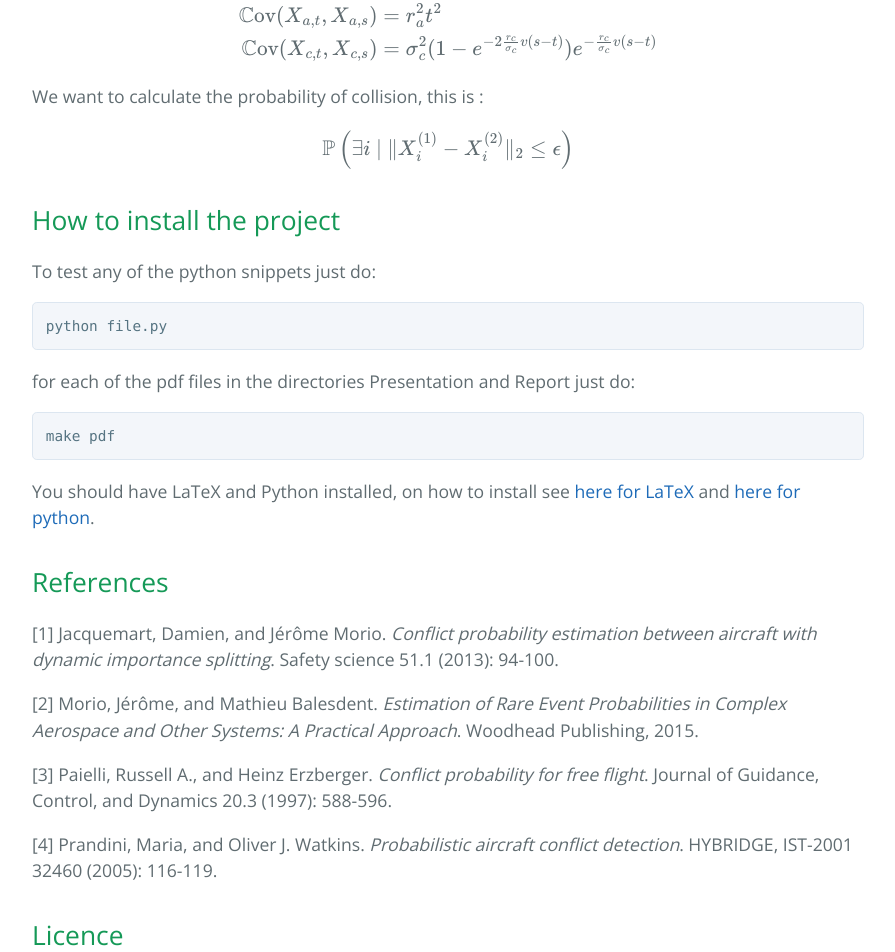
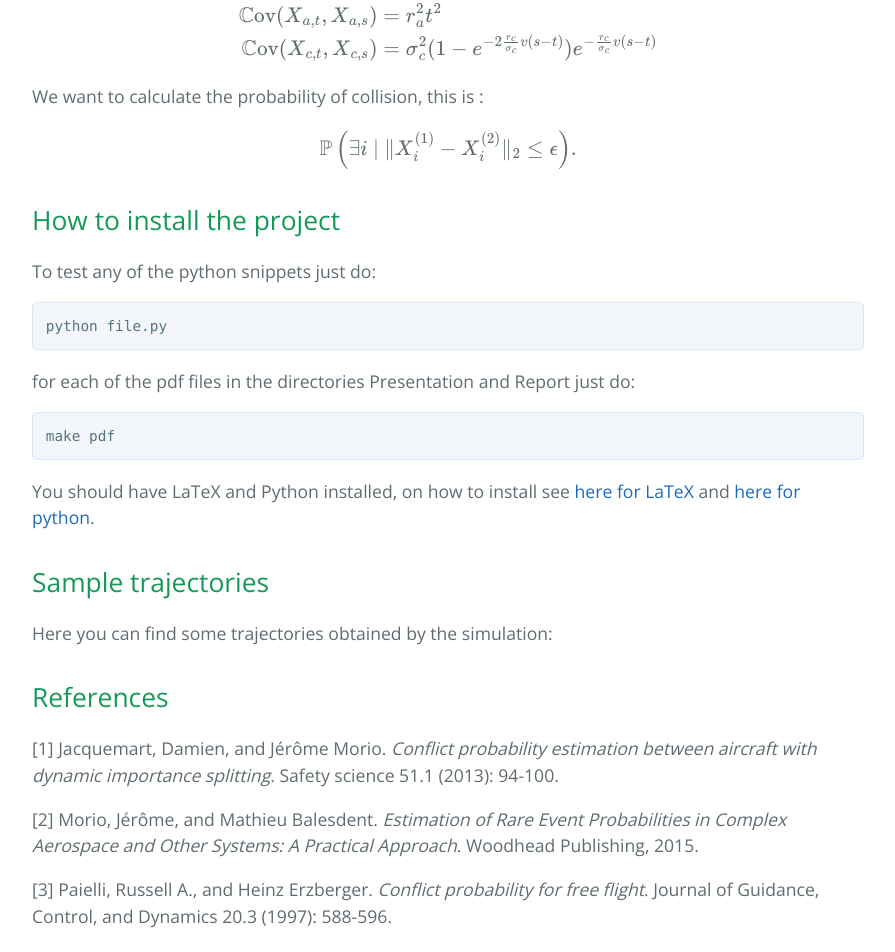
Before and after one commit to Aircollition/Aircollition, a plain HTML site: page index.html in a window 1280 px wide. Shown: the part 1518-2470 px from the top of the page, without its empty margins (192-1087 px from the left). Drawn offline with nearby package versions, Linux system fonts and the light colour scheme; some packages are replaced by stand-ins of ours.

Commit message:
Added Trajectories section

```diff
--- a/index.html
+++ b/index.html
@@ -58,7 +58,7 @@
 		\mathbb{C}\mathrm{ov}(X_{c,t},X_{c,s}) &= \sigma_{c}^2 (1-e^{-2\frac{r_c}{\sigma_c}v(s-t)})e^{-\frac{r_c}{\sigma_c}v(s-t)}
 	\end{align}
     We want to calculate the probability of collision, this is :
-    $$\mathbb{P}\left(\exists i~|~ \lVert X^{(1)}_{i} - X^{(2)}_{i} \rVert_2 \leq \epsilon \right)$$</p>
+    $$\mathbb{P}\left(\exists i~|~ \lVert X^{(1)}_{i} - X^{(2)}_{i} \rVert_2 \leq \epsilon \right).$$</p>
 
 <h2>
 <a id="how-to-install-the-project" class="anchor" href="#how-to-install-the-project" aria-hidden="true"><span aria-hidden="true" class="octicon octicon-link"></span></a>How to install the project</h2>
@@ -74,6 +74,11 @@
 </code></pre>
 
 <p>You should have LaTeX and Python installed, on how to install see <a href="https://latex-project.org/ftp.html">here for LaTeX</a> and <a href="http://docs.python-guide.org/en/latest/starting/install/win/">here for python</a>.</p>
+
+<h2>
+<a id="sample-trajectories" class="anchor" href="#results" aria-hidden="true"><span aria-hidden="true" class="octicon octicon-link"></span></a>Sample trajectories</h2>
+
+<p>Here you can find some trajectories obtained by the simulation: </p>
 
 <h2>
 <a id="references" class="anchor" href="#references" aria-hidden="true"><span aria-hidden="true" class="octicon octicon-link"></span></a>References</h2>
```
